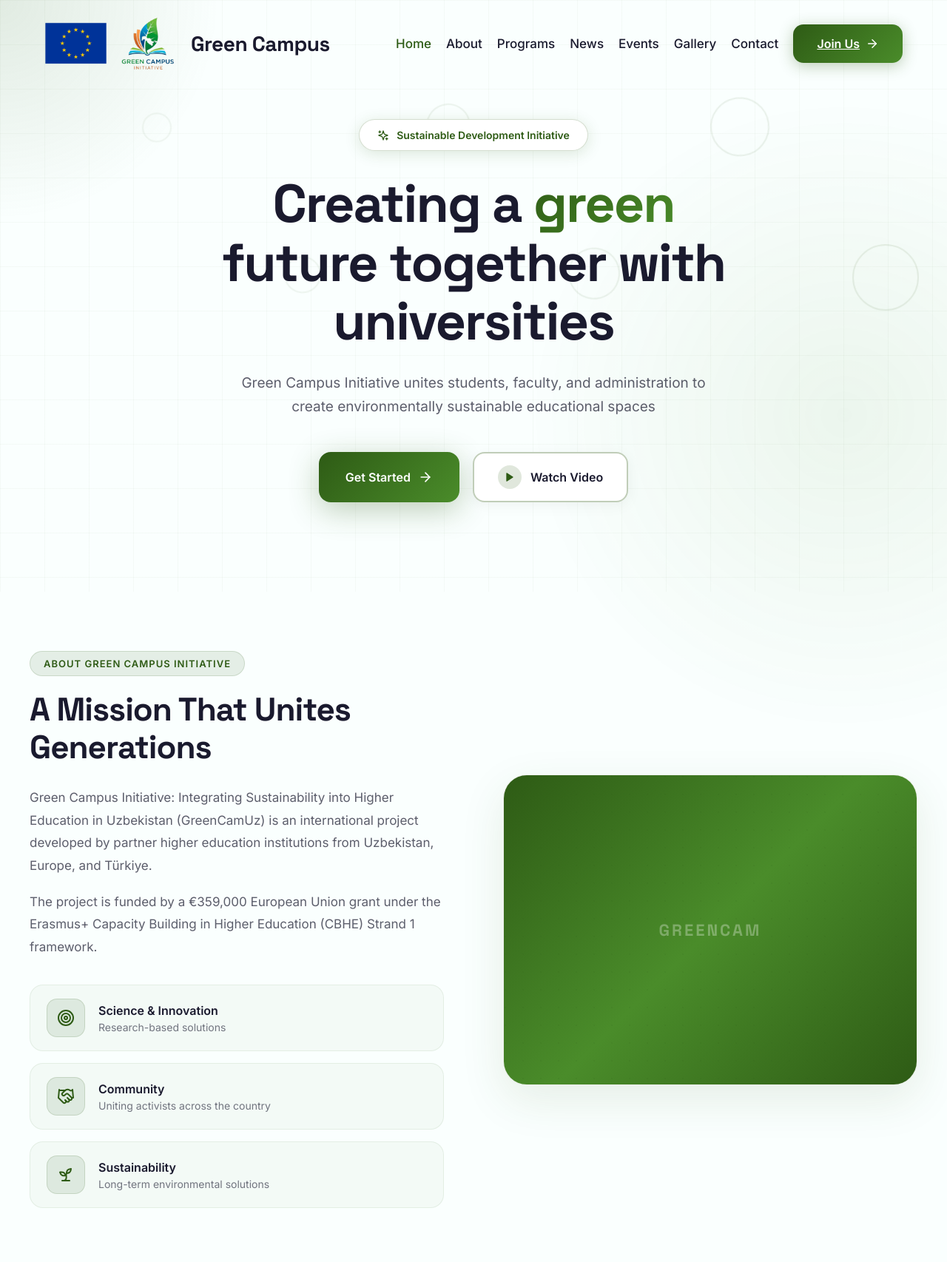
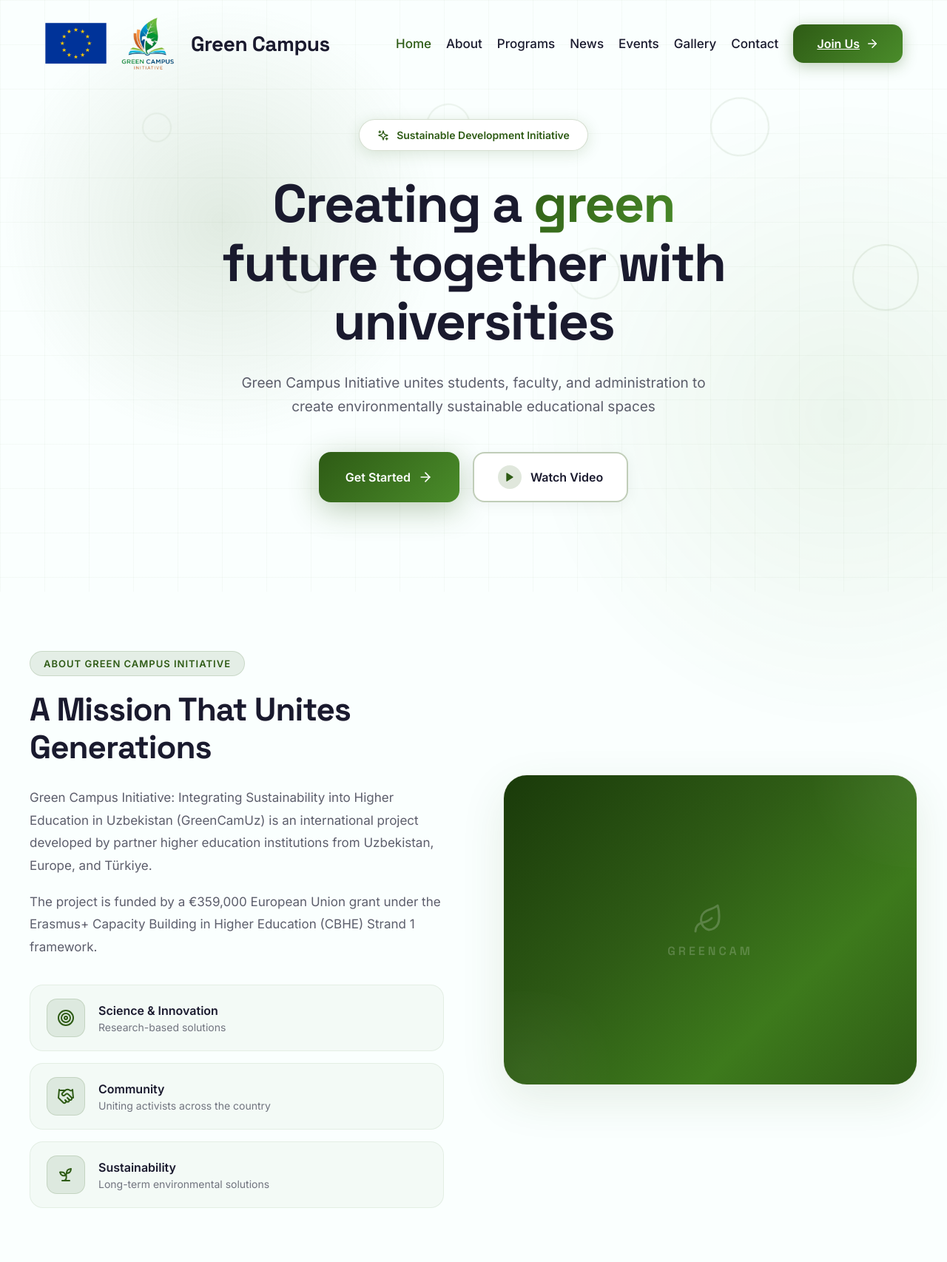
Before and after one commit to urolovforever/greencam-digital-ocean, a Django app: page / in a window 1280 px wide. Shown: the top 1706 px of the page at 74% size. Run offline with Django 4.2, Linux system fonts and the light colour scheme; data that the repository does not hold is empty.

Commit message:
Fix event cards on home page, improve placeholder design
- Home page event cards: Register → See More, add description preview
- Placeholder: add leaf icon, gradient glow effects, better typography
- Consistent event cards between home and events list pages

Co-Authored-By: Claude Opus 4.6 (1M context) <noreply@anthropic.com>

```diff
--- a/static/css/style.css
+++ b/static/css/style.css
@@ -4092,19 +4092,49 @@ textarea.contact-input {
     width: 100%;
     height: 100%;
     min-height: 180px;
-    background: linear-gradient(135deg, #2e5b15 0%, #4a8c2a 50%, #2e5b15 100%);
-    display: flex;
+    background: linear-gradient(135deg, #1a3a0a 0%, #2e5b15 40%, #3d7a1c 70%, #2e5b15 100%);
+    display: flex;
+    flex-direction: column;
     align-items: center;
     justify-content: center;
     border-radius: inherit;
+    gap: 10px;
+    position: relative;
+    overflow: hidden;
+}
+
+.media-placeholder::before {
+    content: '';
+    position: absolute;
+    top: -30%;
+    right: -30%;
+    width: 60%;
+    height: 60%;
+    background: radial-gradient(circle, rgba(255,255,255,0.06) 0%, transparent 70%);
+    border-radius: 50%;
+}
+
+.media-placeholder::after {
+    content: '';
+    position: absolute;
+    bottom: -20%;
+    left: -20%;
+    width: 50%;
+    height: 50%;
+    background: radial-gradient(circle, rgba(255,255,255,0.04) 0%, transparent 70%);
+    border-radius: 50%;
+}
+
+.media-placeholder svg {
+    opacity: 0.2;
 }
 
 .media-placeholder span {
     font-family: 'Space Grotesk', sans-serif;
-    font-size: 22px;
-    font-weight: 700;
-    color: rgba(255, 255, 255, 0.3);
-    letter-spacing: 3px;
+    font-size: 16px;
+    font-weight: 600;
+    color: rgba(255, 255, 255, 0.2);
+    letter-spacing: 4px;
     text-transform: uppercase;
     user-select: none;
 }
--- a/templates/about.html
+++ b/templates/about.html
@@ -50,7 +50,7 @@
                                 {% endif %}
                             </div>
                             {% else %}
-                            <div class="media-placeholder" style="min-height: 300px;"><span>GreenCam</span></div>
+                            <div class="media-placeholder" style="min-height: 300px;"><svg width="48" height="48" viewBox="0 0 24 24" fill="none" stroke="white" stroke-width="1.5" stroke-linecap="round" stroke-linejoin="round"><path d="M11 20A7 7 0 0 1 9.8 6.9C15.5 4.9 17 3.5 17 3.5s1.5 5 .8 10.5A7 7 0 0 1 11 20"/><path d="M2 21c0-3 1.85-5.36 5.08-6C9.5 14.52 12 13 13 12"/></svg><span>GreenCam</span></div>
                             {% endif %}
                         </div>
                     </div>
--- a/templates/home.html
+++ b/templates/home.html
@@ -109,7 +109,7 @@
                             {% if about_image %}
                             <img src="{{ about_image.image.url }}" alt="{{ about_image.caption|default:'GreenCamUz' }}" class="action-image">
                             {% else %}
-                            <div class="media-placeholder" style="min-height: 300px;"><span>GreenCam</span></div>
+                            <div class="media-placeholder" style="min-height: 300px;"><svg width="48" height="48" viewBox="0 0 24 24" fill="none" stroke="white" stroke-width="1.5" stroke-linecap="round" stroke-linejoin="round"><path d="M11 20A7 7 0 0 1 9.8 6.9C15.5 4.9 17 3.5 17 3.5s1.5 5 .8 10.5A7 7 0 0 1 11 20"/><path d="M2 21c0-3 1.85-5.36 5.08-6C9.5 14.52 12 13 13 12"/></svg><span>GreenCam</span></div>
                             {% endif %}
                         </div>
                     </div>
@@ -134,7 +134,7 @@
                     {% if program.cover_image %}
                         <img src="{{ program.cover_image.url }}" alt="{{ program.title }}" class="program-icon-img">
                     {% else %}
-                        <div class="media-placeholder"><span>GreenCam</span></div>
+                        <div class="media-placeholder"><svg width="36" height="36" viewBox="0 0 24 24" fill="none" stroke="white" stroke-width="1.5" stroke-linecap="round" stroke-linejoin="round"><path d="M11 20A7 7 0 0 1 9.8 6.9C15.5 4.9 17 3.5 17 3.5s1.5 5 .8 10.5A7 7 0 0 1 11 20"/><path d="M2 21c0-3 1.85-5.36 5.08-6C9.5 14.52 12 13 13 12"/></svg><span>GreenCam</span></div>
                     {% endif %}
                 </div>
                 <h3 class="program-title">{{ program.title }}</h3>
@@ -177,7 +177,7 @@
                         {% if news.cover_image %}
                             <img src="{{ news.cover_image.url }}" alt="{{ news.title }}" class="news-icon-img">
                         {% else %}
-                            <div class="media-placeholder"><span>GreenCam</span></div>
+                            <div class="media-placeholder"><svg width="36" height="36" viewBox="0 0 24 24" fill="none" stroke="white" stroke-width="1.5" stroke-linecap="round" stroke-linejoin="round"><path d="M11 20A7 7 0 0 1 9.8 6.9C15.5 4.9 17 3.5 17 3.5s1.5 5 .8 10.5A7 7 0 0 1 11 20"/><path d="M2 21c0-3 1.85-5.36 5.08-6C9.5 14.52 12 13 13 12"/></svg><span>GreenCam</span></div>
                         {% endif %}
                     </div>
                     <div class="news-badge">{{ news.get_category_display }}</div>
@@ -249,9 +249,12 @@
                         </svg>
                         {{ event.location }}
                     </p>
+                    {% if event.description %}
+                    <p class="event-description-preview">{{ event.description|truncatewords:20 }}</p>
+                    {% endif %}
                 </div>
                 <a href="{% url 'events:detail' event.id %}" class="event-btn">
-                    Register
+                    See More
                     <svg class="icon" width="16" height="16" viewBox="0 0 24 24" fill="none" stroke="currentColor" stroke-width="2" stroke-linecap="round" stroke-linejoin="round">
                         <path d="M5 12h14"/>
                         <path d="m12 5 7 7-7 7"/>
--- a/templates/news_list.html
+++ b/templates/news_list.html
@@ -19,7 +19,7 @@
                         {% if news.cover_image %}
                             <img src="{{ news.cover_image.url }}" alt="{{ news.title }}" class="news-icon-img">
                         {% else %}
-                            <div class="media-placeholder"><span>GreenCam</span></div>
+                            <div class="media-placeholder"><svg width="36" height="36" viewBox="0 0 24 24" fill="none" stroke="white" stroke-width="1.5" stroke-linecap="round" stroke-linejoin="round"><path d="M11 20A7 7 0 0 1 9.8 6.9C15.5 4.9 17 3.5 17 3.5s1.5 5 .8 10.5A7 7 0 0 1 11 20"/><path d="M2 21c0-3 1.85-5.36 5.08-6C9.5 14.52 12 13 13 12"/></svg><span>GreenCam</span></div>
                         {% endif %}
                     </div>
                     <div class="news-badge">{{ news.get_category_display }}</div>
--- a/templates/programs_list.html
+++ b/templates/programs_list.html
@@ -19,7 +19,7 @@
                     {% if program.cover_image %}
                         <img src="{{ program.cover_image.url }}" alt="{{ program.title }}" class="program-icon-img">
                     {% else %}
-                        <div class="media-placeholder"><span>GreenCam</span></div>
+                        <div class="media-placeholder"><svg width="36" height="36" viewBox="0 0 24 24" fill="none" stroke="white" stroke-width="1.5" stroke-linecap="round" stroke-linejoin="round"><path d="M11 20A7 7 0 0 1 9.8 6.9C15.5 4.9 17 3.5 17 3.5s1.5 5 .8 10.5A7 7 0 0 1 11 20"/><path d="M2 21c0-3 1.85-5.36 5.08-6C9.5 14.52 12 13 13 12"/></svg><span>GreenCam</span></div>
                     {% endif %}
                 </div>
                 <h3 class="program-title">{{ program.title }}</h3>
```
